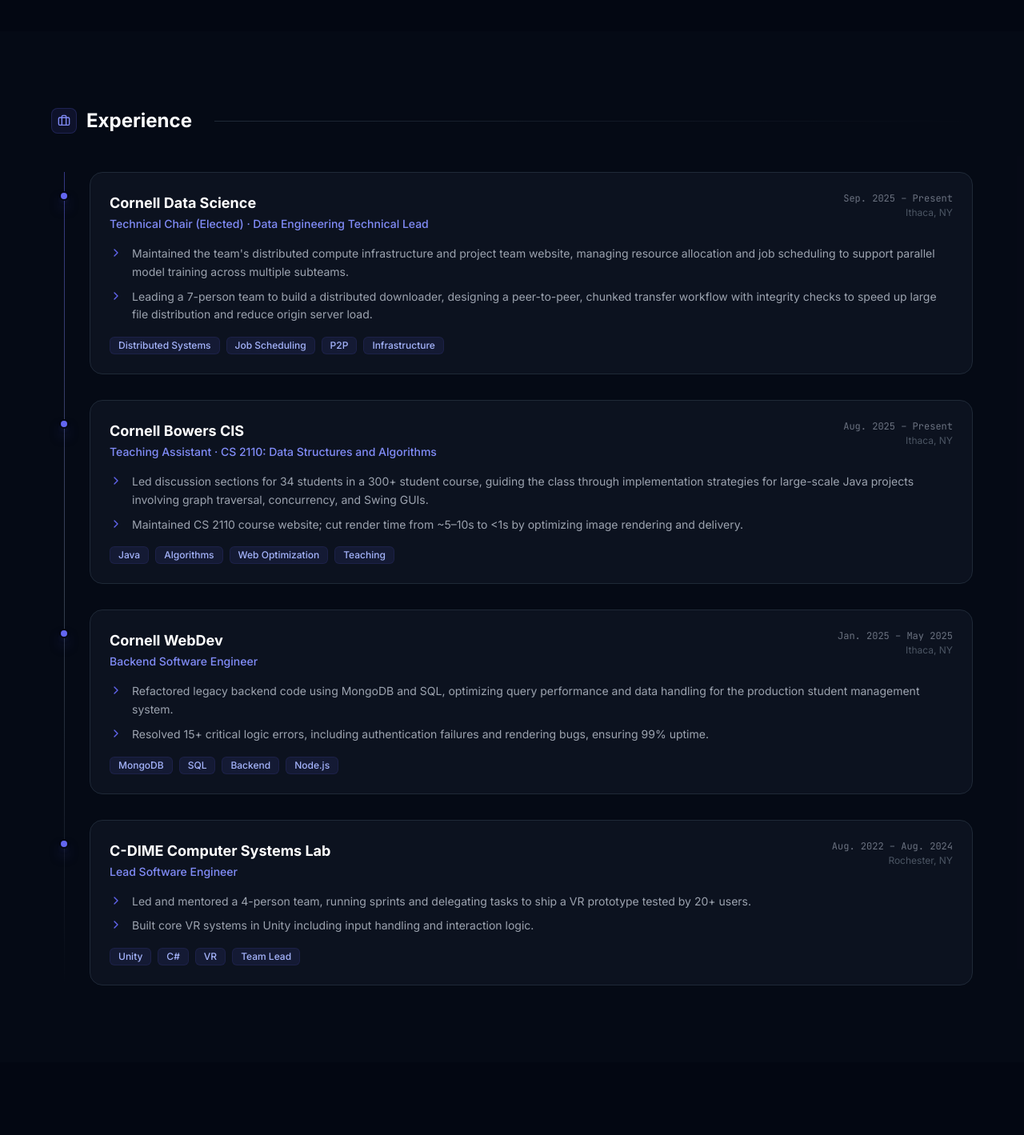
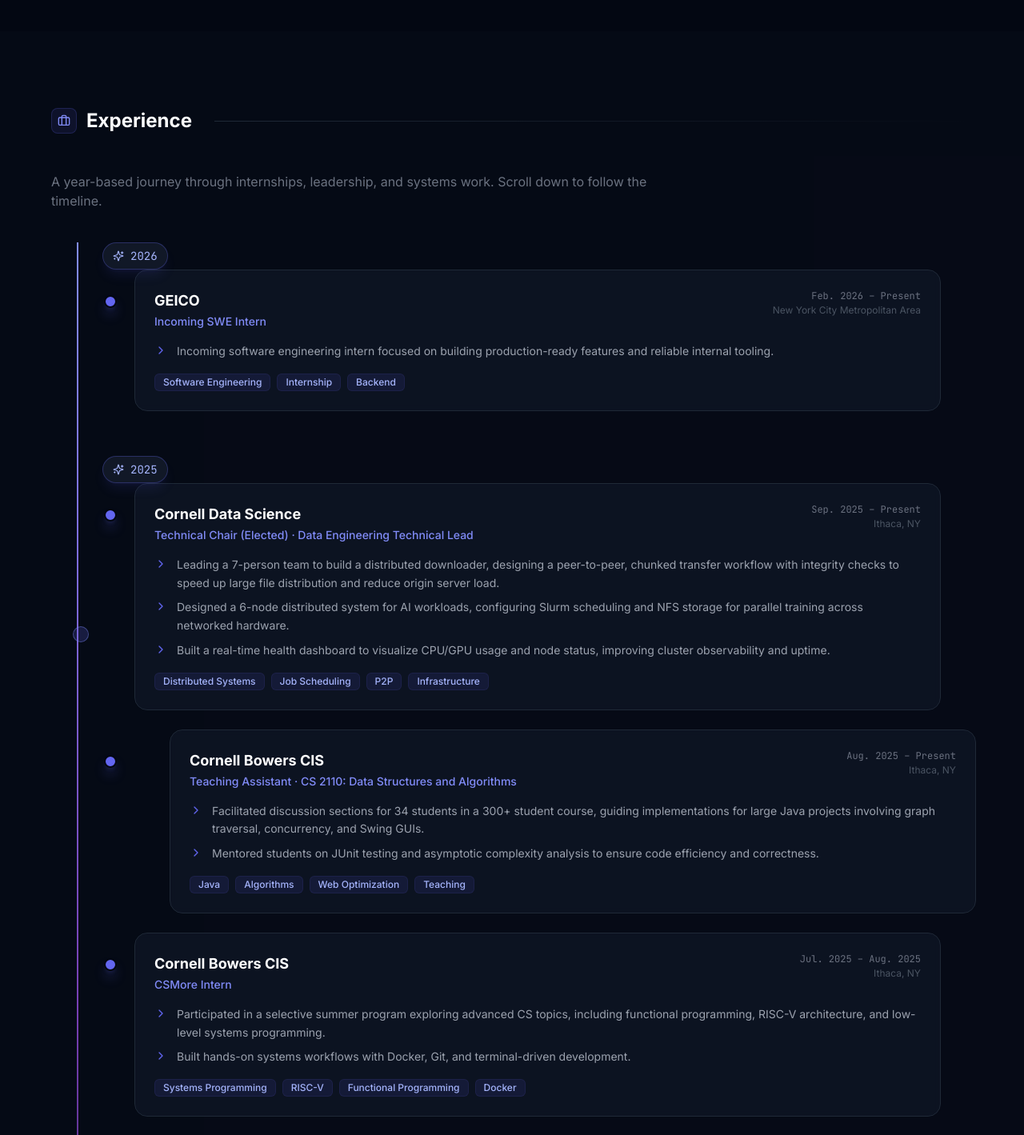
Before and after one commit to Naijei1/PersonalWebsite, a React (Vite) app: page / in a window 1280 px wide. Shown: the part 1330-2749 px from the top of the page at 80% size. Built offline with nearby package versions, Linux system fonts and the light colour scheme; the HTML template or start-up script is replaced by a standard one.

Commit message:
Add LinkedIn updates and year-based experience timeline
Co-authored-by: Naijei Jiang <Naijei1@users.noreply.github.com>

```diff
--- a/src/components/Connect.tsx
+++ b/src/components/Connect.tsx
@@ -1,4 +1,4 @@
-import { Mail, Github, Youtube, Instagram, MessageSquare, Phone } from 'lucide-react'
+import { Mail, Github, Youtube, Instagram, MessageSquare, Phone, Linkedin } from 'lucide-react'
 import SectionHeader from './SectionHeader'
 
 const links = [
@@ -9,6 +9,14 @@ const links = [
     href: 'mailto:nj277@cornell.edu',
     color: 'from-blue-500/10 to-indigo-500/10 border-blue-500/20 hover:border-blue-400/40',
     iconColor: 'text-blue-400',
+  },
+  {
+    icon: Linkedin,
+    label: 'LinkedIn',
+    value: 'linkedin.com/in/naijei',
+    href: 'https://www.linkedin.com/in/naijei',
+    color: 'from-cyan-500/10 to-blue-500/10 border-cyan-500/20 hover:border-cyan-400/40',
+    iconColor: 'text-cyan-400',
   },
   {
     icon: Github,
--- a/src/components/Experience.tsx
+++ b/src/components/Experience.tsx
@@ -1,70 +1,133 @@
-import { Briefcase, ChevronRight } from 'lucide-react'
+import { Briefcase, ChevronRight, Sparkles } from 'lucide-react'
 import SectionHeader from './SectionHeader'
 
 const experiences = [
   {
+    year: 2026,
+    org: 'GEICO',
+    location: 'New York City Metropolitan Area',
+    role: 'Incoming SWE Intern',
+    period: 'Feb. 2026 – Present',
+    bullets: [
+      'Incoming software engineering intern focused on building production-ready features and reliable internal tooling.',
+    ],
+    tags: ['Software Engineering', 'Internship', 'Backend'],
+  },
+  {
+    year: 2025,
     org: 'Cornell Data Science',
     location: 'Ithaca, NY',
     role: 'Technical Chair (Elected) · Data Engineering Technical Lead',
     period: 'Sep. 2025 – Present',
     bullets: [
-      'Maintained the team\'s distributed compute infrastructure and project team website, managing resource allocation and job scheduling to support parallel model training across multiple subteams.',
       'Leading a 7-person team to build a distributed downloader, designing a peer-to-peer, chunked transfer workflow with integrity checks to speed up large file distribution and reduce origin server load.',
+      'Designed a 6-node distributed system for AI workloads, configuring Slurm scheduling and NFS storage for parallel training across networked hardware.',
+      'Built a real-time health dashboard to visualize CPU/GPU usage and node status, improving cluster observability and uptime.',
     ],
     tags: ['Distributed Systems', 'Job Scheduling', 'P2P', 'Infrastructure'],
   },
   {
+    year: 2025,
     org: 'Cornell Bowers CIS',
     location: 'Ithaca, NY',
     role: 'Teaching Assistant · CS 2110: Data Structures and Algorithms',
     period: 'Aug. 2025 – Present',
     bullets: [
-      'Led discussion sections for 34 students in a 300+ student course, guiding the class through implementation strategies for large-scale Java projects involving graph traversal, concurrency, and Swing GUIs.',
-      'Maintained CS 2110 course website; cut render time from ~5–10s to <1s by optimizing image rendering and delivery.',
+      'Facilitated discussion sections for 34 students in a 300+ student course, guiding implementations for large Java projects involving graph traversal, concurrency, and Swing GUIs.',
+      'Mentored students on JUnit testing and asymptotic complexity analysis to ensure code efficiency and correctness.',
     ],
     tags: ['Java', 'Algorithms', 'Web Optimization', 'Teaching'],
   },
   {
+    year: 2025,
+    org: 'Cornell Bowers CIS',
+    location: 'Ithaca, NY',
+    role: 'CSMore Intern',
+    period: 'Jul. 2025 – Aug. 2025',
+    bullets: [
+      'Participated in a selective summer program exploring advanced CS topics, including functional programming, RISC-V architecture, and low-level systems programming.',
+      'Built hands-on systems workflows with Docker, Git, and terminal-driven development.',
+    ],
+    tags: ['Systems Programming', 'RISC-V', 'Functional Programming', 'Docker'],
+  },
+  {
+    year: 2025,
     org: 'Cornell WebDev',
-    location: 'Ithaca, NY',
-    role: 'Backend Software Engineer',
+    location: 'Ithaca, New York, United States',
+    role: 'Back End Developer',
     period: 'Jan. 2025 – May 2025',
     bullets: [
-      'Refactored legacy backend code using MongoDB and SQL, optimizing query performance and data handling for the production student management system.',
-      'Resolved 15+ critical logic errors, including authentication failures and rendering bugs, ensuring 99% uptime.',
+      'Learned MongoDB and applied it to an existing backend codebase to improve data handling and system performance.',
+      'Resolved critical backend bugs, including login failures, crashes during logout/app exit, and avatar rendering issues.',
     ],
     tags: ['MongoDB', 'SQL', 'Backend', 'Node.js'],
   },
   {
+    year: 2024,
     org: 'C-DIME Computer Systems Lab',
     location: 'Rochester, NY',
     role: 'Lead Software Engineer',
-    period: 'Aug. 2022 – Aug. 2024',
+    period: 'Aug. 2022 – Sep. 2024',
     bullets: [
       'Led and mentored a 4-person team, running sprints and delegating tasks to ship a VR prototype tested by 20+ users.',
-      'Built core VR systems in Unity including input handling and interaction logic.',
+      'Designed and animated 3D assets in Blender while implementing core VR controls to improve interactivity.',
     ],
     tags: ['Unity', 'C#', 'VR', 'Team Lead'],
   },
+  {
+    year: 2023,
+    org: 'Rochester Institute of Technology',
+    location: 'Rochester, New York, United States',
+    role: 'Software Developer Intern',
+    period: 'Jul. 2023 – Aug. 2023',
+    bullets: [
+      'Developed a laser processing framework that improved runtime prediction accuracy to ~2% error rate.',
+      'Improved position read cycle to 25 ms and fixed stop-button freezing via direct TCP stop commands.',
+    ],
+    tags: ['C#', 'Performance Optimization', 'TCP', 'Manufacturing Software'],
+  },
 ]
+
+const years = [...new Set(experiences.map((exp) => exp.year))].sort((a, b) => b - a)
 
 export default function Experience() {
   return (
     <section id="experience" className="py-24 px-6 bg-gray-900/20">
       <div className="max-w-6xl mx-auto">
         <SectionHeader icon={<Briefcase className="w-4 h-4 text-indigo-400" />} title="Experience" />
+        <p className="text-gray-500 mb-10 max-w-3xl">
+          A year-based journey through internships, leadership, and systems work. Scroll down to
+          follow the timeline.
+        </p>
 
-        <div className="relative">
-          {/* Timeline line */}
-          <div className="absolute left-4 top-0 bottom-0 w-px bg-gradient-to-b from-indigo-500/50 via-gray-700 to-transparent hidden md:block" />
+        <div className="relative pl-0 md:pl-16">
+          <div className="hidden md:block absolute left-8 top-0 bottom-0 w-[2px] bg-gradient-to-b from-indigo-400 via-purple-500/70 to-transparent" />
+          <div className="hidden md:block absolute left-[27px] top-1/4 w-5 h-5 rounded-full bg-indigo-500/20 border border-indigo-400/40 animate-pulse" />
 
-          <div className="space-y-8">
-            {experiences.map((exp, i) => (
-              <div key={i} className="md:pl-12 relative">
-                {/* Timeline dot */}
-                <div className="absolute left-2.5 top-6 w-3 h-3 rounded-full bg-indigo-500 border-2 border-gray-950 shadow-lg shadow-indigo-500/50 hidden md:block" />
+          <div className="space-y-14">
+            {years.map((year) => {
+              const entries = experiences.filter((exp) => exp.year === year)
+              return (
+                <div key={year} className="relative">
+                  <div className="md:sticky md:top-24 z-10 mb-5 md:mb-0 md:absolute md:-left-2 md:w-20">
+                    <div className="inline-flex items-center gap-2 px-3 py-1.5 rounded-full bg-gray-900 border border-indigo-500/30 text-indigo-300 text-sm font-mono shadow-lg shadow-indigo-500/10">
+                      <Sparkles className="w-3.5 h-3.5" />
+                      {year}
+                    </div>
+                  </div>
 
-                <div className="bg-gray-900/60 border border-gray-800 rounded-2xl p-6 card-hover">
+                  <div className="space-y-6 md:pl-10">
+                    {entries.map((exp, i) => (
+                      <div key={`${exp.org}-${exp.role}`} className="relative">
+                        <div className="hidden md:block absolute -left-[38px] top-8 w-4 h-4 rounded-full bg-indigo-500 border-2 border-gray-950 shadow-lg shadow-indigo-500/40" />
+
+                        <div
+                          className={`bg-gray-900/70 border border-gray-800 rounded-2xl p-6 card-hover backdrop-blur-sm ${
+                            i % 2 === 0
+                              ? 'md:mr-10 md:translate-x-0'
+                              : 'md:ml-10 md:translate-x-1'
+                          }`}
+                        >
                           <div className="flex flex-col md:flex-row md:items-start md:justify-between gap-2 mb-4">
                             <div>
                               <h3 className="text-lg font-bold text-white">{exp.org}</h3>
@@ -77,8 +140,8 @@ export default function Experience() {
                           </div>
 
                           <ul className="space-y-2 mb-4">
-                    {exp.bullets.map((b, j) => (
-                      <li key={j} className="flex gap-3 text-gray-400 text-sm leading-relaxed">
+                            {exp.bullets.map((b) => (
+                              <li key={b} className="flex gap-3 text-gray-400 text-sm leading-relaxed">
                                 <ChevronRight className="w-4 h-4 text-indigo-500 flex-shrink-0 mt-0.5" />
                                 <span>{b}</span>
                               </li>
@@ -100,6 +163,10 @@ export default function Experience() {
                     ))}
                   </div>
                 </div>
+              )
+            })}
+          </div>
+        </div>
       </div>
     </section>
   )
--- a/src/components/Skills.tsx
+++ b/src/components/Skills.tsx
@@ -24,7 +24,7 @@ const skillGroups = [
   },
   {
     label: 'Tools',
-    skills: ['Git', 'GitHub', 'Unity', 'WebSockets', 'MCP'],
+    skills: ['Git', 'GitHub', 'Unity', 'WebSockets', 'MCP', 'Docker', 'RISC-V'],
   },
 ]
 
@@ -37,6 +37,8 @@ const interests = [
   'VR / AR',
   'AI Infrastructure',
 ]
+
+const topSkills = ['Data Structures', 'Mentoring', 'Tutoring']
 
 export default function Skills() {
   return (
@@ -67,6 +69,23 @@ export default function Skills() {
           ))}
         </div>
 
+        <div className="bg-gray-900/60 border border-gray-800 rounded-2xl p-6 mb-12">
+          <div className="flex items-center gap-2 mb-4">
+            <Code2 className="w-4 h-4 text-indigo-400" />
+            <h3 className="text-sm font-semibold text-gray-400">Top LinkedIn Skills</h3>
+          </div>
+          <div className="flex flex-wrap gap-3">
+            {topSkills.map((skill) => (
+              <span
+                key={skill}
+                className="px-4 py-2 rounded-xl bg-indigo-500/10 border border-indigo-500/20 text-indigo-200 text-sm font-medium"
+              >
+                {skill}
+              </span>
+            ))}
+          </div>
+        </div>
+
         {/* Interests */}
         <div className="bg-gray-900/60 border border-gray-800 rounded-2xl p-6">
           <div className="flex items-center gap-2 mb-4">
--- a/src/index.css
+++ b/src/index.css
@@ -32,6 +32,25 @@
   .glow-md {
     box-shadow: 0 0 40px rgba(99, 102, 241, 0.2);
   }
+
+  .timeline-card {
+    position: relative;
+    overflow: hidden;
+  }
+
+  .timeline-card::before {
+    content: '';
+    position: absolute;
+    inset: 0;
+    background: linear-gradient(110deg, rgba(99, 102, 241, 0.08), transparent 42%);
+    opacity: 0;
+    transition: opacity 0.35s ease;
+    pointer-events: none;
+  }
+
+  .timeline-card:hover::before {
+    opacity: 1;
+  }
 }
 
 /* Custom scrollbar */
```
Lines whose indentation alone changed are shown as unchanged.
